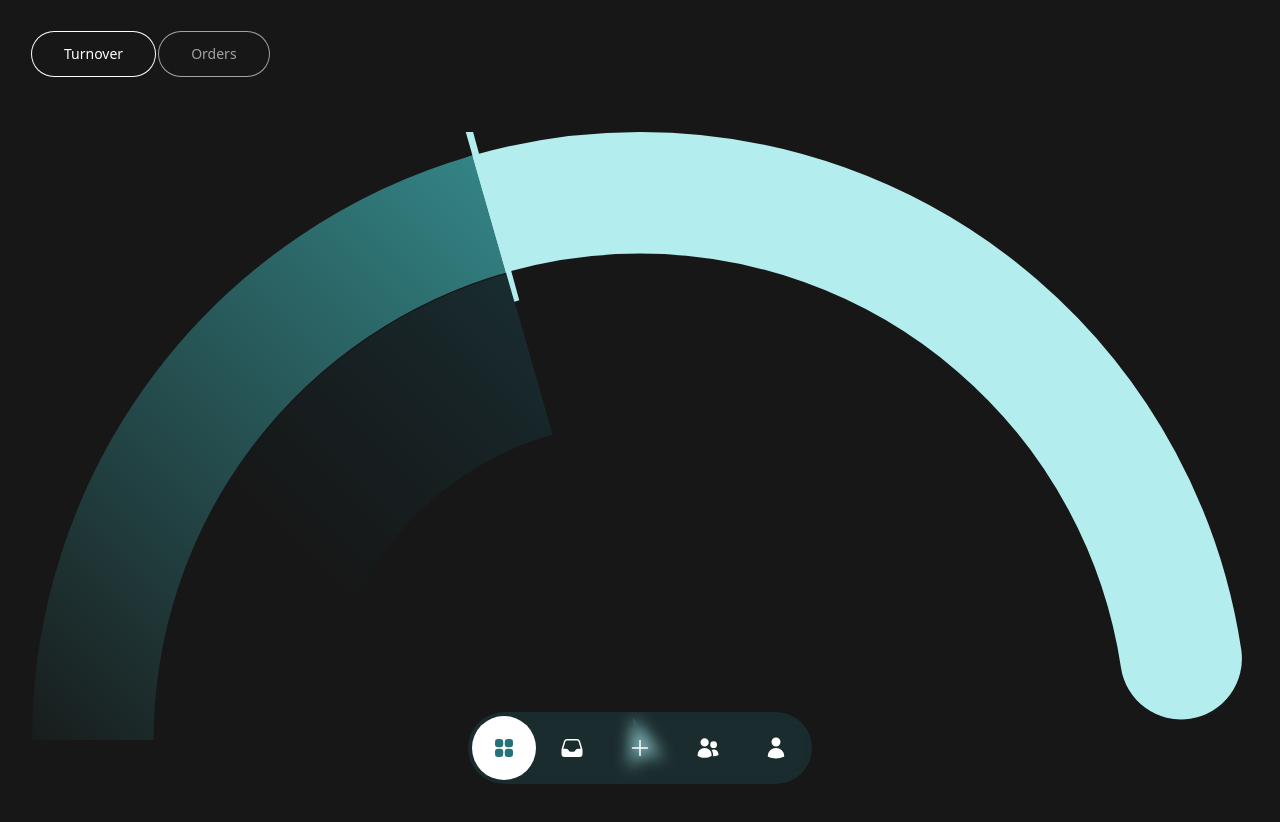
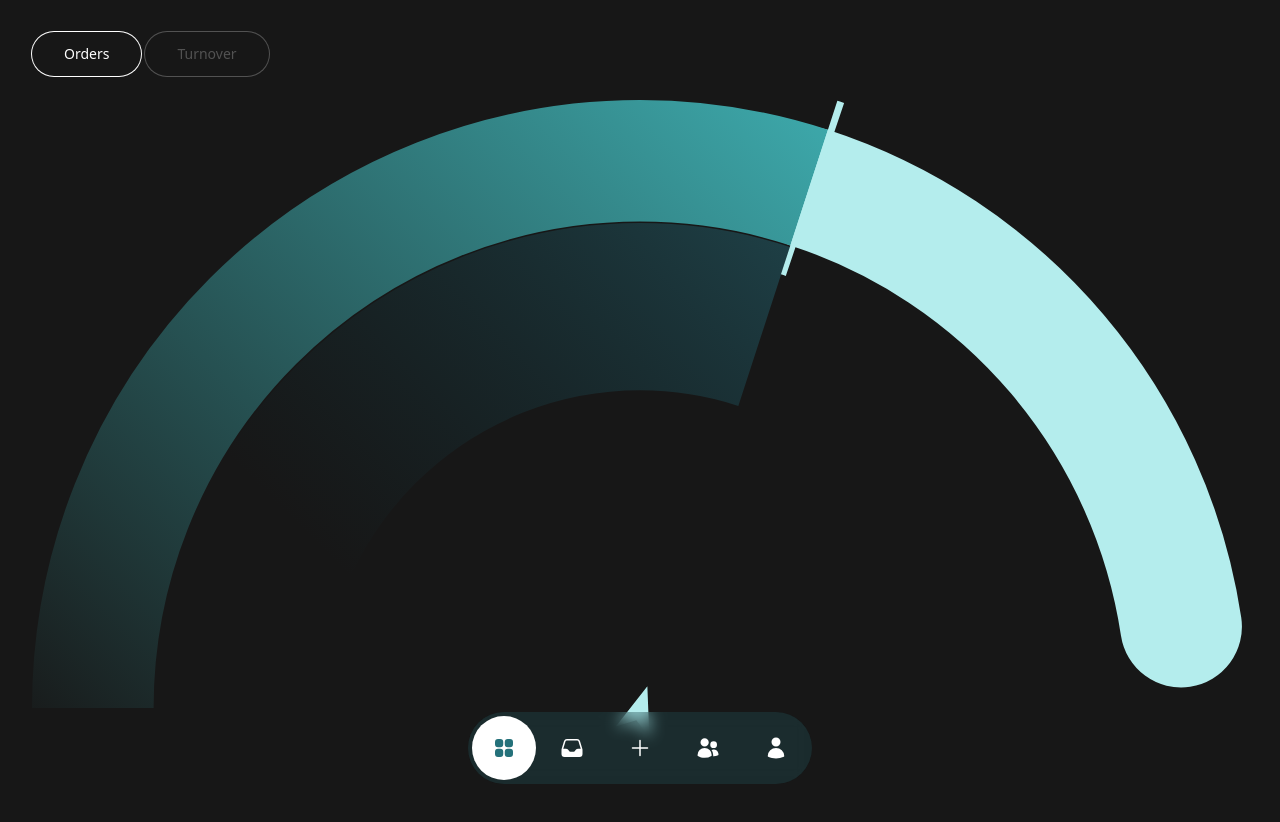
Before and after one commit to idnops/karels_ui, a Vue app: page / in a window 1280 px wide. Shown: the top 822 px of the page. Built offline with nearby package versions, Linux system fonts and the light colour scheme.

Commit message:
added tags components needs refactoring

```diff
--- /dev/null
+++ b/src/components/TabGroup.vue
@@ -0,0 +1,14 @@
+<template>
+  <div class="flex gap-1">
+    <slot :toggle="update" />
+  </div>
+</template>
+
+<script setup lang="ts">
+const selected = defineModel();
+function update(i: number) {
+  selected.value = i;
+}
+</script>
+
+<style scoped></style>
--- /dev/null
+++ b/src/components/TabItem.vue
@@ -0,0 +1,14 @@
+<template>
+  <button class="ring-1 rounded-full px-8 py-3 text-sm" @click="update">
+    <slot />
+  </button>
+</template>
+
+<script setup lang="ts">
+const emit = defineEmits(["selected"]);
+const update = () => {
+  emit("selected");
+};
+</script>
+
+<style scoped></style>
--- a/src/components/TheScoreMeter.vue
+++ b/src/components/TheScoreMeter.vue
@@ -1,6 +1,10 @@
 <template>
   <div class="flex items-center justify-center pt-6 relative">
-    <svg viewBox="0 0 400 200" xmlns="http://www.w3.org/2000/svg">
+    <svg
+      viewBox="0 0 400 200"
+      xmlns="http://www.w3.org/2000/svg"
+      class="w-full h-full"
+    >
       <defs>
         <linearGradient x1="0%" y1="100%" id="primaryStrokeGradient">
           <stop offset="0%" stop-color="#45c8cb" />
--- a/src/views/Home.vue
+++ b/src/views/Home.vue
@@ -1,30 +1,46 @@
 <template>
   <div class="p-8">
-    <div class="flex gap-1 mb-8">
-      <button
-        class="ring-1 ring-white rounded-full px-8 py-3 text-sm text-white"
-        @click="monthlyActual = 320"
-      >
-        Turnover
-      </button>
-      <button
-        class="ring-1 ring-neutral-400 rounded-full px-8 py-3 text-sm text-neutral-400"
-        @click="monthlyActual = 280"
-      >
-        Orders
-      </button>
+    <div>
+      <TabGroup v-model="selected" v-slot="{ toggle }">
+        <TabItem
+          @selected="toggle(i)"
+          @click="monthlyActual = tag.value"
+          v-for="(tag, i) in tags"
+          :key="i"
+          :class="[
+            selected === i
+              ? 'text-white ring-white'
+              : 'text-neutral-600 ring-neutral-600',
+          ]"
+        >
+          {{ tag.label }}
+        </TabItem>
+      </TabGroup>
     </div>
     <TheScoreMeter :actual="monthlyActual" :target="monthlyTarget" />
-    <!-- <h1 class="text-7xl font-bold text-white">831</h1> -->
   </div>
 </template>
 
 <script setup lang="ts">
-import { ref } from "vue";
+import { onMounted, ref } from "vue";
+import TabGroup from "../components/TabGroup.vue";
+import TabItem from "../components/TabItem.vue";
 import TheScoreMeter from "../components/TheScoreMeter.vue";
 
-const monthlyTarget = ref(450);
-const monthlyActual = ref(185);
+const monthlyTarget = ref(500);
+const monthlyActual = ref(0);
+const selected = ref(0);
+
+const tags = ref([
+  { label: "Orders", value: 300 },
+  { label: "Turnover", value: 450 },
+]);
+
+onMounted(() => {
+  setTimeout(() => {
+    monthlyActual.value = 300;
+  }, 0);
+});
 </script>
 
 <style scoped></style>
```
